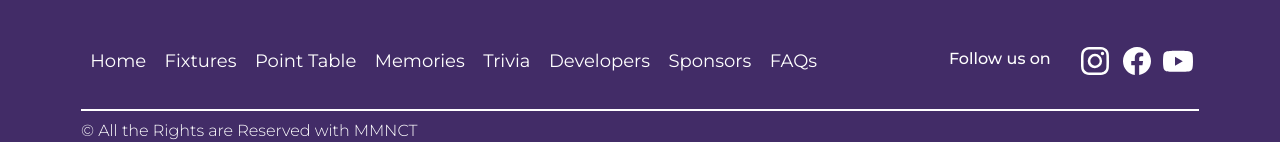
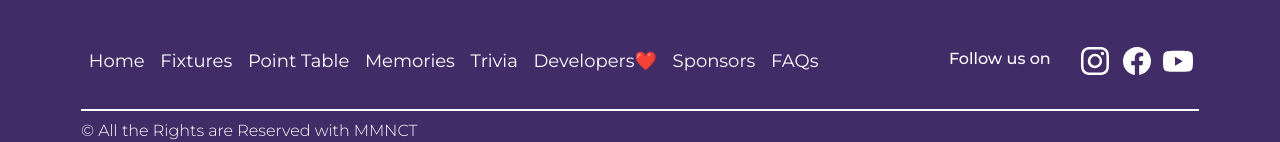
Before and after one commit to ujjwalkirti/mmnct, a Next.js app: page /photocontest in a window 1280 px wide. Shown: the part 1100-1242 px from the top of the page. Built offline with nearby package versions, Linux system fonts and the light colour scheme; no server answers; the database is empty.

Commit message:
Decorating the developer option in footer

```diff
--- a/components/Footer.jsx
+++ b/components/Footer.jsx
@@ -53,8 +53,8 @@ const Footer = () => {
           <Link href="/trivias">
             <p>Trivia</p>
           </Link>
-          <Link href="/developer">
-            <p>Developers</p>
+          <Link href="/developer" className="flex gap-2">
+            <p>Developers❤️</p>
           </Link>
           <Link href="/sponsors">
             <p>Sponsors</p>
```
